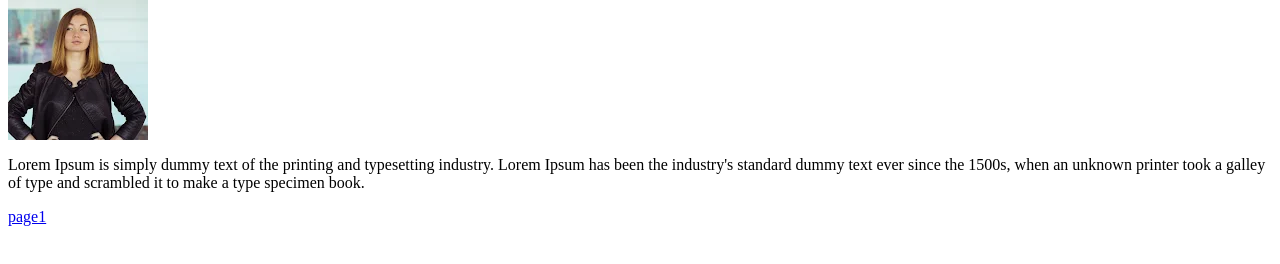
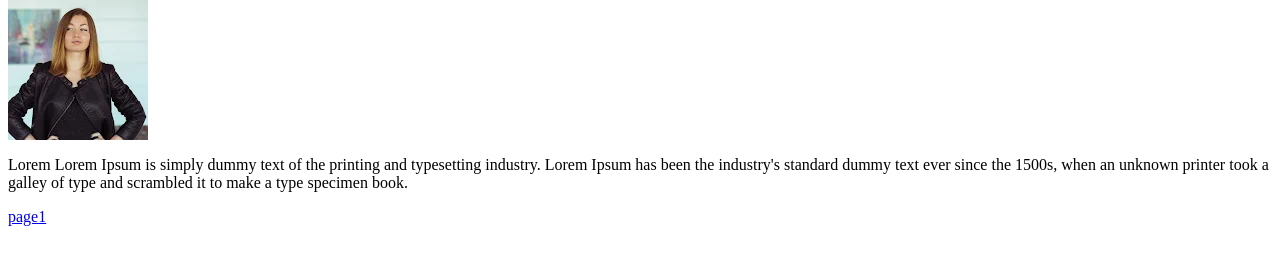
Before and after one commit to Pozzitron1337/socialengeneeringlab3, a plain HTML site: page index.html in a window 1280 px wide. Shown: the part 66-330 px from the top of the page. Drawn offline with Linux system fonts and the light colour scheme.

Commit message:
Update index.html

```diff
--- a/index.html
+++ b/index.html
@@ -8,7 +8,7 @@
         <h1>Header1</h1>
         <img src="unnamed.jpg">
         <p>
-            Lorem Ipsum is simply dummy text of the printing and typesetting industry.
+            Lorem Lorem Ipsum is simply dummy text of the printing and typesetting industry.
             Lorem Ipsum has been the industry's standard dummy text ever since the 1500s,
             when an unknown printer took a galley of type and scrambled it to make a type specimen book.
         </p>
```
